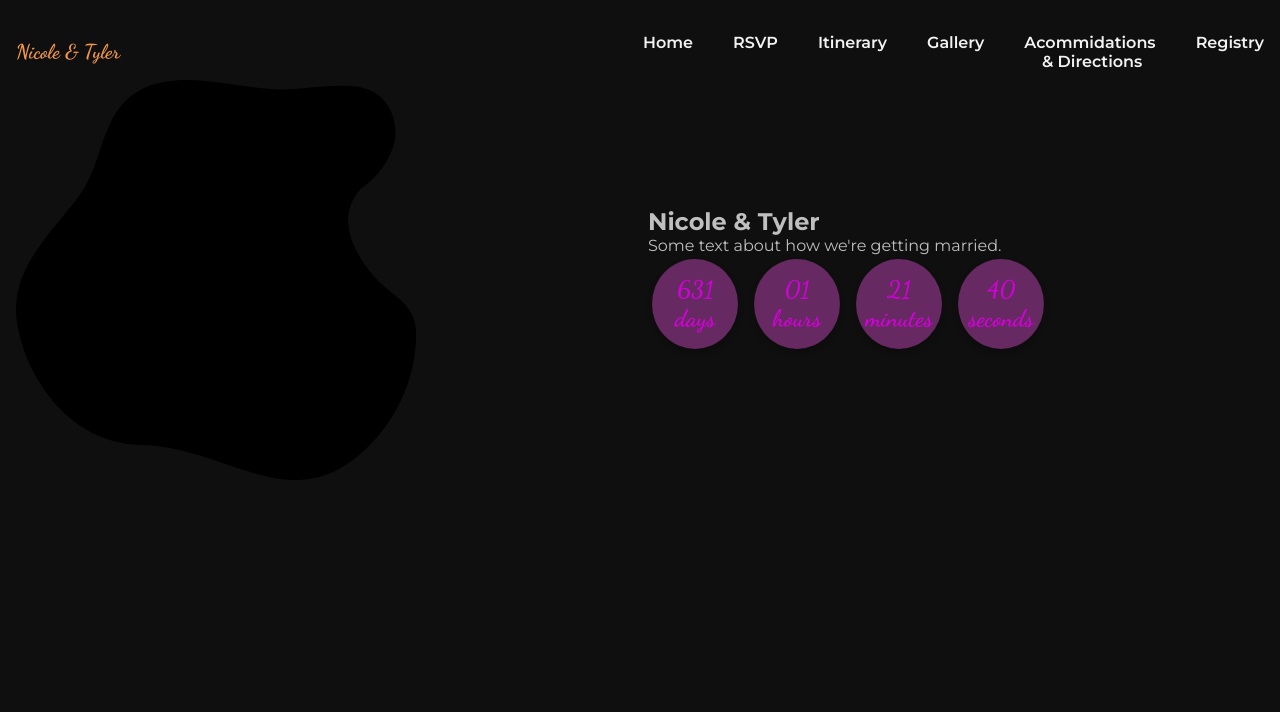
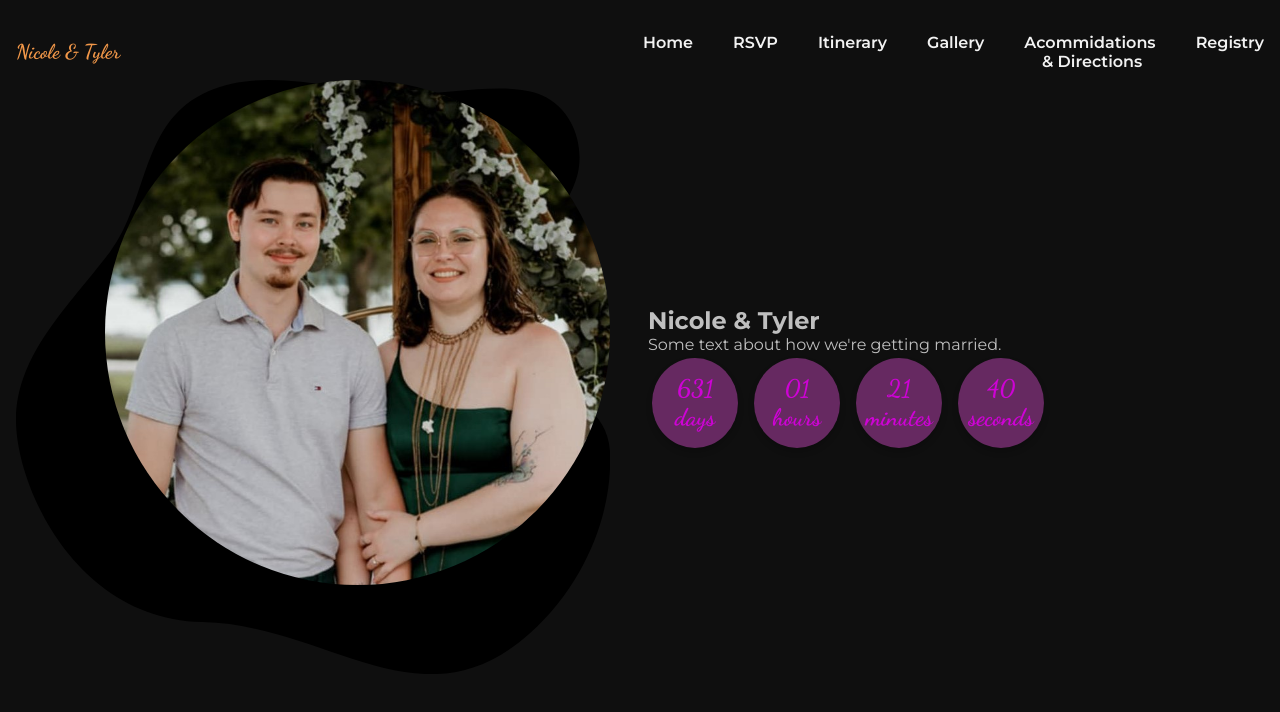
Before and after one commit to n2milmin/my_wedding_site, a React (Create React App) app: page / in a window 1280 px wide. Shown: the top 712 px of the page. Built offline with nearby package versions, Linux system fonts and the light colour scheme.

Commit message:
Added the image of ty & i and overlayed it with the shape

```diff
--- a/src/App.css
+++ b/src/App.css
@@ -13,13 +13,26 @@
   justify-content: center;
 }
 .home_img_container {
-  display: flex;
-  justify-content: center;
-  align-items: center;
-  max-width: 400px;
+  position: relative;
+  width: 94%;
 }
+.image_background{
+  position: absolute;
+  top: 0;
+  left: 0;
+  display: none;
+}
+.our_img{
+  position: absolute;
+  width: 85%;
+  top: 0;
+  right: 0;
+  border-radius: 50%;
+}
+
 .home_content_container {
   display: block;
+  width: 100%;
   max-width: 400px;
   align-items: center;
   justify-content: center;
--- a/src/pages/Home.js
+++ b/src/pages/Home.js
@@ -1,16 +1,18 @@
 import '../App.css';
 import CountdownTimer from '../components/countdownTimer.js';
+import our_picture from '../ty_me_wedding_pic.jpg';
 
 const Home = () => {
 
     return (
         <div className='home_container'>
-
             <div className='home_img_container'>
                 {/* <svg className='home_our_img'>
                     <use ></use>
                 </svg> */}
-                <svg class="u-svg-link"
+                <img className='our_img' src={our_picture} alt='Nicole & Tyler' />
+
+                <svg class="img_background"
                     viewBox="0 0 160 160"
                     x="0px" y="0px" id="svg-b9be"
                     preserveAspectRatio='none'>
```
Also changed, not shown: public/manifest.json, src/ty_me_wedding_pic.jpg (added).
